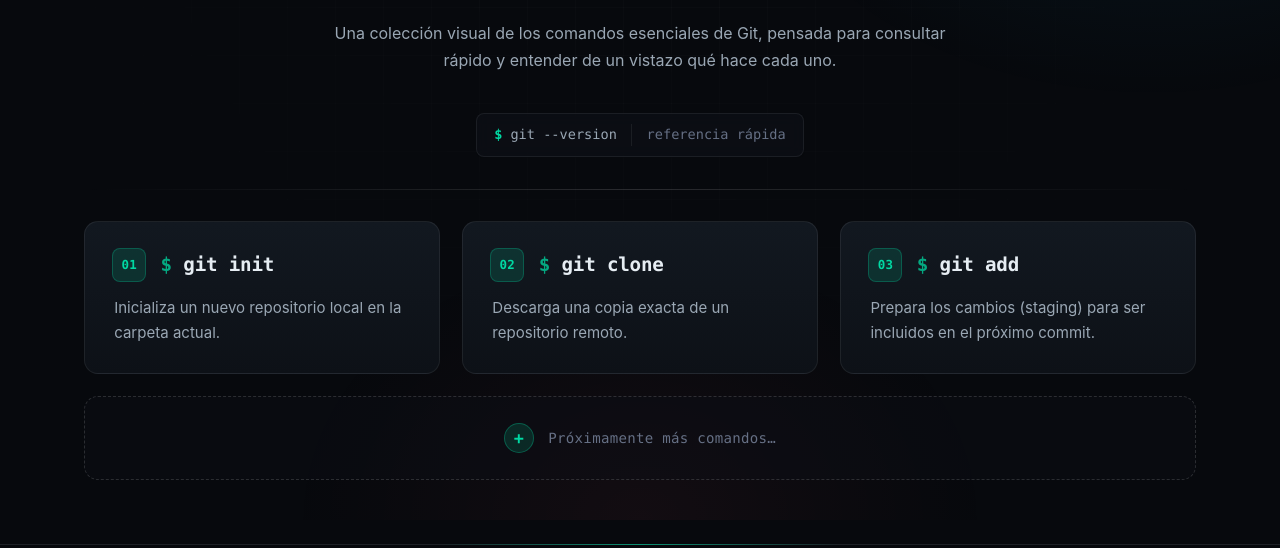
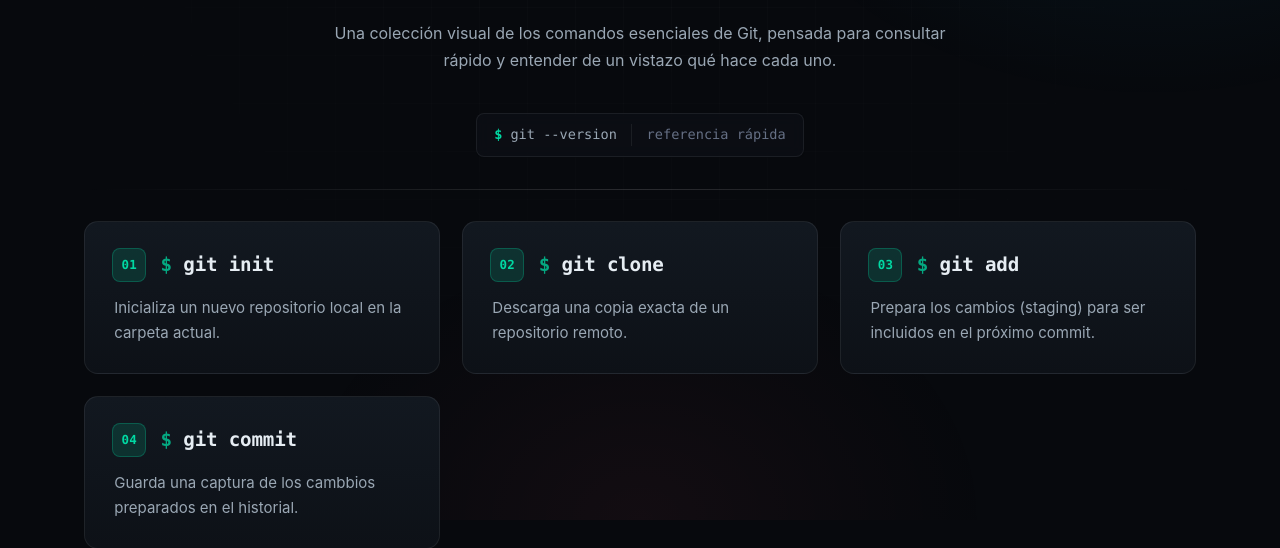
Before and after one commit to ZahidN09/Ramas, a plain HTML site: page index.html in a window 1280 px wide. Shown: the part 280-828 px from the top of the page. Drawn offline with Linux system fonts and the light colour scheme.

Commit message:
Agregar git commit

```diff
--- a/index.html
+++ b/index.html
@@ -1,12 +1,15 @@
 <!DOCTYPE html>
 <html lang="es">
+
 <head>
     <meta charset="UTF-8">
     <meta name="viewport" content="width=device-width, initial-scale=1.0">
-    <meta name="description" content="Diccionario interactivo de comandos Git: aprende a trabajar con repositorios, ramas y commits.">
+    <meta name="description"
+        content="Diccionario interactivo de comandos Git: aprende a trabajar con repositorios, ramas y commits.">
     <title>Git · Diccionario de Comandos</title>
     <link rel="stylesheet" href="style.css">
 </head>
+
 <body>
 
     <!-- Fondo decorativo -->
@@ -79,6 +82,16 @@
             </p>
         </section>
 
+        <section class="comando">
+            <div class="comando__head">
+                <span class="comando__num">04</span>
+                <h2 class="comando__name">git commit</h2>
+            </div>
+            <p class="comando__desc">
+                Guarda una captura de los cambbios preparados en el historial.
+            </p>
+        </section>
+
         <!-- Aquí los estudiantes agregarán más comandos luego -->
 
         <div class="siguiente">
@@ -99,4 +112,5 @@
     </footer>
 
 </body>
+
 </html>
```
